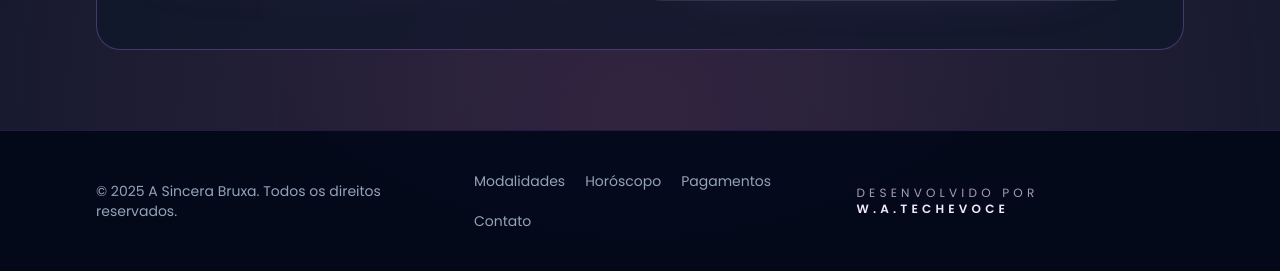
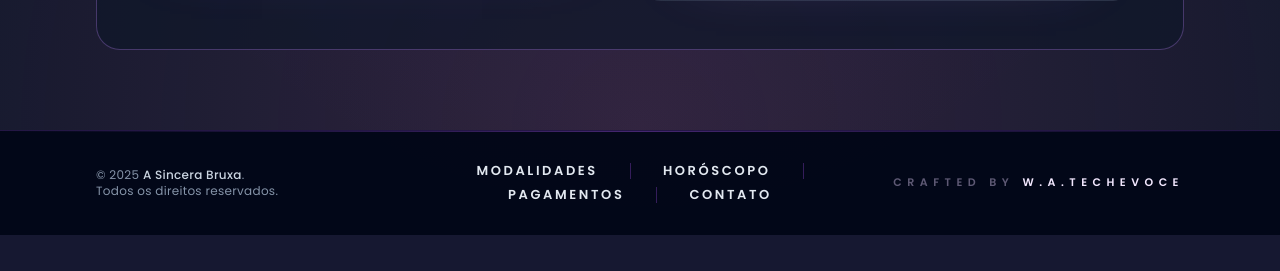
Before and after one commit to sincerabruxa/sincerabruxa, a Flask app: page / in a window 1280 px wide. Shown: the part 5545-5816 px from the top of the page. After the commit the page ends 5780 px from the top, so only its background shows below. Run offline with Flask 3, Linux system fonts and the light colour scheme; some libraries are stand-ins or nearby versions.

```diff
--- a/static/js/main.js
+++ b/static/js/main.js
@@ -32,6 +32,18 @@ document.addEventListener('DOMContentLoaded', () => {
     backToTop.addEventListener('click', () => {
       window.scrollTo({ top: 0, behavior: 'smooth' });
     });
+  }
+
+  const whatsappBtn = document.getElementById('whatsapp-floating');
+  const footer = document.querySelector('footer');
+  if (whatsappBtn && footer) {
+    const observer = new IntersectionObserver(([entry]) => {
+      if (window.innerWidth < 1024) {
+        whatsappBtn.classList.toggle('opacity-0', entry.isIntersecting);
+        whatsappBtn.classList.toggle('pointer-events-none', entry.isIntersecting);
+      }
+    }, { threshold: 0.1 });
+    observer.observe(footer);
   }
 
   if (whatsappForm) {
--- a/templates/index.html
+++ b/templates/index.html
@@ -1,5 +1,5 @@
 <!DOCTYPE html>
-<html lang="pt-BR">
+<html lang="pt-BR" class="overflow-x-hidden">
 <head>
     <meta charset="UTF-8">
     <meta name="viewport" content="width=device-width, initial-scale=1.0">
@@ -23,7 +23,7 @@
     <script src="https://cdn.tailwindcss.com"></script>
     <link rel="stylesheet" href="{{ url_for('static', filename='css/style.css') }}">
 </head>
-<body class="bg-slate-950 text-slate-100 antialiased">
+<body class="bg-slate-950 text-slate-100 antialiased overflow-x-hidden w-full">
     <div class="relative bg-stars min-h-screen overflow-hidden">
         <div class="absolute inset-0 bg-[radial-gradient(circle_at_top,rgba(217,70,239,0.18),transparent_60%)]"></div>
         <div class="relative">
@@ -55,7 +55,7 @@
                         </svg>
                     </button>
                 </nav>
-                <div id="mobile-menu" class="glass absolute left-0 right-0 top-20 z-50 mx-6 hidden rounded-3xl px-6 py-6 md:hidden">
+                <div id="mobile-menu" class="glass absolute inset-x-6 top-20 z-50 hidden rounded-3xl px-6 py-6 md:hidden">
                     <nav class="flex flex-col gap-4 text-base text-slate-200">
                         <a href="#consultas" class="hover:text-purple-300 transition">Consultas</a>
                         <a href="#miniaturas" class="hover:text-purple-300 transition">Perguntas</a>
@@ -454,28 +454,54 @@
                 </section>
             </main>
 
-            <footer class="relative border-t border-purple-500/20 bg-slate-950/80">
-                <div class="mx-auto flex max-w-6xl flex-col gap-6 px-6 py-10 text-sm text-slate-400 lg:flex-row lg:items-center lg:justify-between lg:px-8">
-                    <p>© {{ current_year | default(2025) }} A Sincera Bruxa. Todos os direitos reservados.</p>
-                    <div class="flex flex-wrap items-center gap-5">
-                        <a href="#consultas" class="hover:text-purple-200 transition">Modalidades</a>
-                        <a href="#horoscopo" class="hover:text-purple-200 transition">Horóscopo</a>
-                        <a href="#pagamento" class="hover:text-purple-200 transition">Pagamentos</a>
-                        <a href="#contato" class="hover:text-purple-200 transition">Contato</a>
+            <footer class="relative border-t border-purple-500/20 bg-slate-950/90">
+                <!-- Linha de brilho sutil no topo do footer para aspecto premium -->
+                <div class="absolute inset-x-0 top-0 h-px bg-gradient-to-r from-transparent via-purple-500/40 to-transparent"></div>
+
+                <div class="mx-auto max-w-6xl px-6 py-4 lg:px-8 lg:py-8">
+                    <div class="grid grid-cols-1 items-center gap-y-4 lg:grid-cols-3 lg:gap-x-12 lg:gap-y-0">
+
+                        <!-- Esquerda: Copyright -->
+                        <div class="order-2 text-center lg:order-1 lg:text-left">
+                            <p class="text-xs tracking-wide text-slate-400/90">
+                                © {{ current_year | default(2025) }} <span class="font-medium text-slate-300">A Sincera Bruxa</span>.
+                                <span class="mt-1 block lg:mt-0">Todos os direitos reservados.</span>
+                            </p>
+                        </div>
+
+                        <!-- Centro: Navegação com Separadores Visuais -->
+                        <nav class="order-1 flex flex-wrap justify-center items-center gap-x-4 gap-y-2 lg:order-2 lg:justify-self-center lg:gap-x-8">
+                            <a href="#consultas" class="text-xs font-semibold uppercase tracking-[0.2em] text-slate-200 transition hover:text-purple-300 lg:text-[13px]">Modalidades</a>
+                            <span class="hidden h-4 w-px bg-purple-500/30 lg:block"></span>
+                            <a href="#horoscopo" class="text-xs font-semibold uppercase tracking-[0.2em] text-slate-200 transition hover:text-purple-300 lg:text-[13px]">Horóscopo</a>
+                            <span class="hidden h-4 w-px bg-purple-500/30 lg:block"></span>
+                            <a href="#pagamento" class="text-xs font-semibold uppercase tracking-[0.2em] text-slate-200 transition hover:text-purple-300 lg:text-[13px]">Pagamentos</a>
+                            <span class="hidden h-4 w-px bg-purple-500/30 lg:block"></span>
+                            <a href="#contato" class="text-xs font-semibold uppercase tracking-[0.2em] text-slate-200 transition hover:text-purple-300 lg:text-[13px]">Contato</a>
+                        </nav>
+
+                        <!-- Direita: Desenvolvedor -->
+                        <div class="order-3 text-center lg:text-right">
+                            <p class="text-[10px] font-bold uppercase tracking-[0.5em] text-purple-200/40 lg:text-[11px]">
+                                Crafted by
+                                <a href="https://www.watechevoce.com.br" target="_blank" rel="noopener noreferrer" class="inline-block border-b border-transparent font-black text-purple-100 transition-all hover:border-purple-400 hover:text-white">
+                                    W.A.Techevoce
+                                </a>
+                            </p>
+                        </div>
                     </div>
-                    <p class="text-xs uppercase tracking-[0.35em] text-purple-200/70">Desenvolvido por <a href="https://www.watechevoce.com.br" target="_blank" rel="noopener noreferrer" class="font-semibold text-purple-100 hover:text-purple-50 transition">W.A.Techevoce</a></p>
                 </div>
             </footer>
         </div>
     </div>
 
-    <button id="back-to-top" type="button" aria-label="Voltar ao topo" class="fixed bottom-20 right-5 z-[9998] flex h-12 w-12 items-center justify-center rounded-full bg-gradient-to-r from-purple-500 to-pink-500 text-slate-900 shadow-lg shadow-purple-500/40 transition-all duration-300 hover:scale-105 focus:outline-none focus:ring-2 focus:ring-purple-300 pointer-events-none opacity-0 translate-y-3">
+    <button id="back-to-top" type="button" aria-label="Voltar ao topo" class="fixed bottom-20 right-5 z-[9998] hidden lg:flex h-12 w-12 items-center justify-center rounded-full bg-gradient-to-r from-purple-500 to-pink-500 text-slate-900 shadow-lg shadow-purple-500/40 transition-all duration-300 hover:scale-105 focus:outline-none focus:ring-2 focus:ring-purple-300 pointer-events-none opacity-0 translate-y-3">
         <svg xmlns="http://www.w3.org/2000/svg" viewBox="0 0 24 24" class="h-6 w-6">
             <path fill="currentColor" d="M12 5.5 5.5 12H10v6h4v-6h4.5L12 5.5Z"/>
         </svg>
     </button>
 
-    <a href="https://wa.me/5522981735681?text=Olá%20A%20Sincera%20Bruxa!%20Quero%20agendar%20uma%20consulta%20de%20tarot." target="_blank" rel="noopener noreferrer" class="fixed bottom-5 right-5 z-[9999] flex items-center justify-center rounded-full bg-emerald-500 p-3 text-white shadow-lg shadow-emerald-500/40 transition-transform hover:scale-105 hover:bg-emerald-400 focus:outline-none focus:ring-2 focus:ring-emerald-300">
+    <a id="whatsapp-floating" href="https://wa.me/5522981735681?text=Olá%20A%20Sincera%20Bruxa!%20Quero%20agendar%20uma%20consulta%20de%20tarot." target="_blank" rel="noopener noreferrer" class="fixed bottom-5 right-5 z-[9999] flex items-center justify-center rounded-full bg-emerald-500 p-3 text-white shadow-lg shadow-emerald-500/40 transition-all duration-300 hover:scale-105 hover:bg-emerald-400 focus:outline-none focus:ring-2 focus:ring-emerald-300">
         <img src="https://upload.wikimedia.org/wikipedia/commons/6/6b/WhatsApp.svg" alt="Contato WhatsApp" class="h-10 w-10" width="40" height="40" loading="lazy">
     </a>
 
```
